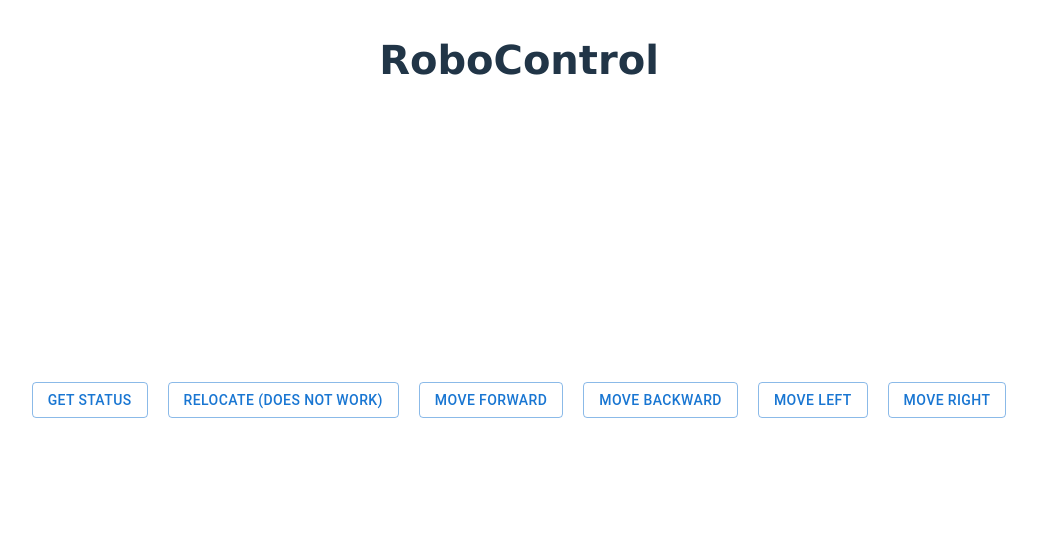
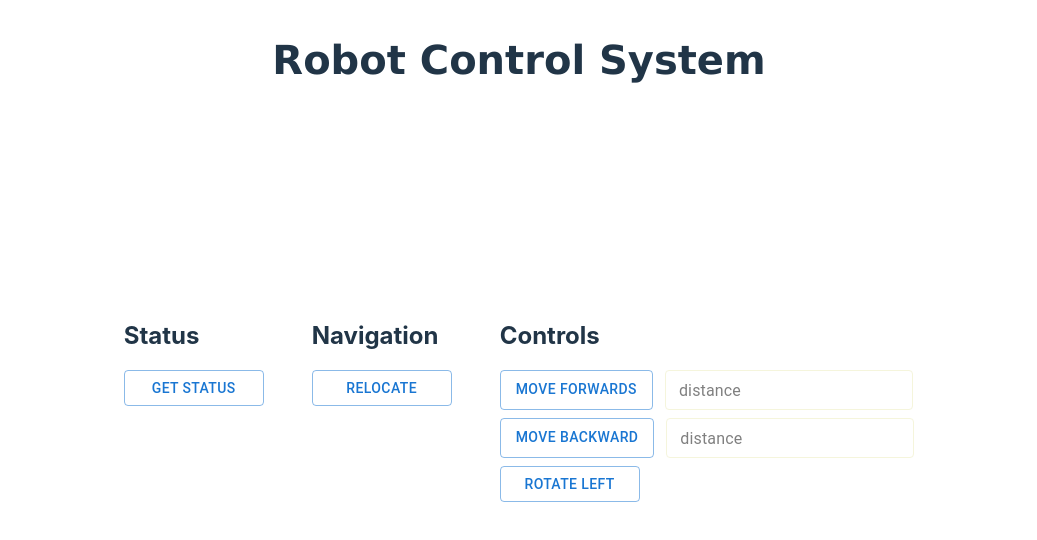
Before and after one commit to yanxue06/RoboControl, a React (Vite) app: page / in a window 1280 px wide. Shown: the top 540 px of the page, without its empty margins (121-1158 px from the left). Built offline with nearby package versions, Linux system fonts and the light colour scheme.

Commit message:
dynamic movement

```diff
--- a/src/App.css
+++ b/src/App.css
@@ -17,10 +17,32 @@
   text-align: center;
 }
 
-.controls {
-  width: 100%;
+.container {
   display: flex;
-  flex-direction: horizontal;
-  gap: 20px;
+  flex-direction: row;
+  gap: 3rem;            /* space between columns */
+  margin: 2rem;         /* some outer spacing */
   justify-content: center;
 }
+
+.column {
+  display: flex;        /* so we can vertically stack items */
+  flex-direction: column;
+  gap: 0.5rem;          /* space between heading & buttons, and between buttons */
+}
+
+/* Optionally, style the heading */
+.column h2 {
+  margin-bottom: 0.5rem;
+  text-align: left;
+}
+
+/* If you want to style the buttons differently, you can do so here */
+.column button {
+  min-width: 140px;     /* example: make each button at least 140px wide */
+}
+
+.attached {
+  display: flex;
+  gap: 12px;
+}
--- a/src/App.jsx
+++ b/src/App.jsx
@@ -1,5 +1,7 @@
+import React, { useState } from "react";
 import './App.css'
 import Button from '@mui/material/Button';
+import TextField from "@mui/material/TextField";
 
 function App() {
   const handleGetStatus = async () => {
@@ -11,7 +13,6 @@ function App() {
       // Convert the response to JSON
       const data = await response.json();
       console.log('Status Response:', data);
-      alert(`Status Response: ${data.message}`);
     } catch (error) {
       console.error('Error fetching status:', error);
     }
@@ -37,15 +38,28 @@ function App() {
 
   const moveForward = async () => {
     try {
+      // TESTING DATA, in the form of a dictionary
+      const testData = {
+        distance: Number(valueForward) //convert string to int
+      };
+      if (!testData.distance) {
+        alert("Please enter a valid distance!");
+        return;
+      }
+
+      console.log('sending forward:', valueForward, ' meters');
+
+
       // Post to moveForward
       const response = await fetch('http://localhost:5001/forward', {
         method: 'POST',
         headers: {
           'Content-Type': 'application/json'
-        }
+        },
+        body: JSON.stringify(testData) // change into a JSON to use in the Post Request
       });
 
-      console.log("forward  called")
+      console.log("forward called")
       const data = await response.json();
       console.log('Navigate Response:', data);
     } catch (error) {
@@ -55,10 +69,19 @@ function App() {
 
   const moveBackward = async () => {
     try {
+      const testData = {
+        distance: Number(valueBackward) //convert string to int
+      };
+      if (!testData.distance) {
+        alert("Please enter a valid distance!");
+        return;
+      }
+
       const response = await fetch('http://localhost:5001/backward', {
         method: 'POST',
         headers: {
-          'Content-Type': 'application/json'
+          'Content-Type': 'application/json',
+          'body': testData
         }
       });
 
@@ -70,54 +93,130 @@ function App() {
     }
   }
 
-  const moveLeft = async () => {
+  const [valueForward, setForwardValue] = useState("");
+
+  const handleForwardChange = (event) => {
+    setForwardValue(event.target.value)
+  }
+  /*
+  event is the event object provided by the onChange handler.
+  event.target refers to the input element that triggered the event.
+  event.target.value contains the current text entered by the user.
+  */
+
+  const [valueBackward, setBackwardValue] = useState("");
+
+  const handleBackwardChange = (event) => {
+    setBackwardValue(event.target.value)
+  }
+
+  const rotateLeft = async () => {
     try {
+      const testData = {
+        distance: Number(valueBackward) //convert string to int
+      };
+      if (!testData.distance) {
+        alert("Please enter a valid distance!");
+        return;
+      }
 
-      const response = await fetch('http://localhost:5001/left', {
+      const response = await fetch('http://localhost:5001/backward', {
         method: 'POST',
         headers: {
-          'Content-Type': 'application/json'
+          'Content-Type': 'application/json',
+          'body': testData
         }
       });
 
-      console.log("left called")
+      console.log("backward  called")
       const data = await response.json();
       console.log('Navigate Response:', data);
     } catch (error) {
-      console.error('Error fetching left:', error);
-    }
-  }
-
-  const moveRight = async () => {
-    try {
-      // Post to moveright
-      const response = await fetch('http://localhost:5001/right', {
-        method: 'POST',
-        headers: {
-          'Content-Type': 'application/json'
-        }
-      });
-
-      console.log("right  called")
-      const data = await response.json();
-      console.log('Navigate Response:', data);
-    } catch (error) {
-      console.error('Error fetching foward:', error);
+      console.error('Error fetching backward:', error);
     }
   }
 
   return (
     <>
-      <div className="title"> RoboControl </div>
+      <div className="title"> Robot Control System</div>
+      <div className="container">
+        <div className="column">
+          <h2>Status</h2>
+          <Button onClick={handleGetStatus} variant="outlined">
+            Get Status
+          </Button>
+        </div>
 
-      <div className="controls">
-        <Button onClick={handleGetStatus} variant="outlined"> Get Status </Button>
-        <Button onClick={handleNavigate} variant="outlined"> Relocate (does not work) </Button>
-        <Button onClick={moveForward} variant="outlined"> Move Forward </Button>
-        <Button onClick={moveBackward} variant="outlined"> Move Backward </Button>
-        <Button onClick={moveLeft} variant="outlined"> Move Left </Button>
-        <Button onClick={moveRight} variant="outlined"> Move Right </Button>
+        <div className="column">
+          <h2>Navigation</h2>
+          <Button onClick={handleNavigate} variant="outlined">
+            Relocate
+          </Button>
+        </div>
+
+        <div className="column">
+          <h2>Controls</h2>
+          <div className = "attached">
+            <Button onClick={moveForward} variant="outlined">
+              Move Forwards
+            </Button>
+            <TextField
+              id="outlined-basic"
+              label="distance"
+              variant="outlined"
+              size="small"
+              value={valueForward}
+              onChange={handleForwardChange}
+              sx={{
+                "& .MuiOutlinedInput-root": {
+                  "& fieldset": {
+                    borderColor: "beige", // Default border color
+                  },
+                },
+                "& .MuiInputLabel-root": {
+                    color: "grey", // Default label color
+                },
+                "& .MuiInputBase-input": {
+                    color: "beige", // Change the text color
+                  },
+              }}
+            />
+          </div>
+          <div className = "attached">
+            <Button onClick={moveBackward} variant="outlined">
+              Move Backward
+            </Button>
+            <TextField
+              id="outlined-basic"
+              label="distance"
+              variant="outlined"
+              size="small"
+              value={valueBackward}
+              onChange={handleBackwardChange}
+              sx={{
+                  "& .MuiOutlinedInput-root": {
+                    "& fieldset": {
+                      borderColor: "beige", // Default border color
+                    },
+                  },
+                  "& .MuiInputLabel-root": {
+                    color: "grey", // Default label color
+                  },
+                  "& .MuiInputBase-input": {
+                    color: "beige", // Change the text color
+                  },
+                }}
+            />
+          </div>
+          <div className="attached">
+            <Button variant="outlined">
+              Rotate Left
+            </Button>
+          </div>
+
+        </div>
       </div>
+
 
     </>
   )
```
Also changed, not shown: 2 other files (tests, documents, lock files or other folders).
